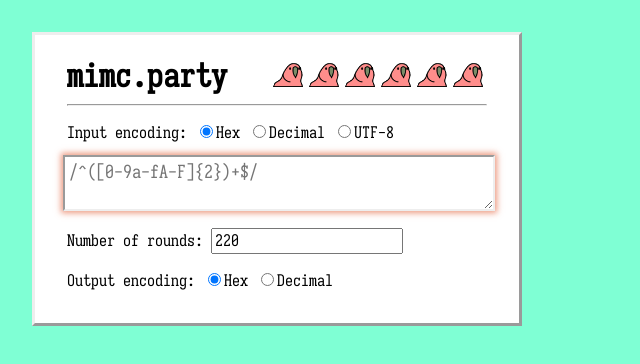
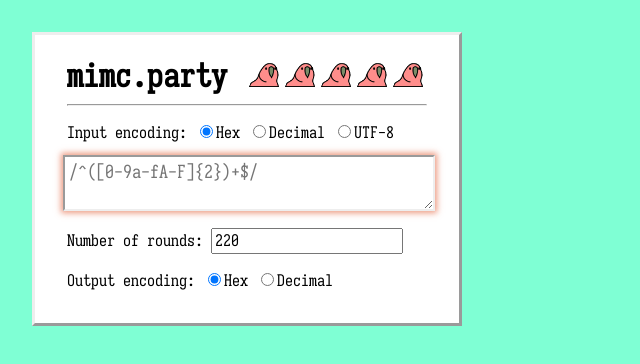
Before and after one commit to joeltg/mimc.party, a React app: page / in a window 1280 px wide. Shown: the top 364 px of the page, without its empty margins (0-640 px from the left). Built offline with nearby package versions, Linux system fonts and the light colour scheme.

Commit message:
shrink to 260px

```diff
--- a/src/index.tsx
+++ b/src/index.tsx
@@ -77,7 +77,6 @@
 					<img src="parrot.gif" />
 					<img src="parrot.gif" />
 					<img src="parrot.gif" />
-					<img src="parrot.gif" />
 				</div>
 			</header>
 			<hr />
--- a/style.css
+++ b/style.css
@@ -25,7 +25,7 @@
 }
 
 main {
-	width: 420px;
+	width: 360px;
 	background-color: white;
 	margin: 2em;
 	padding: 1em 2em;
```
Also changed, not shown: 1 other file (tests, documents, lock files or other folders).
